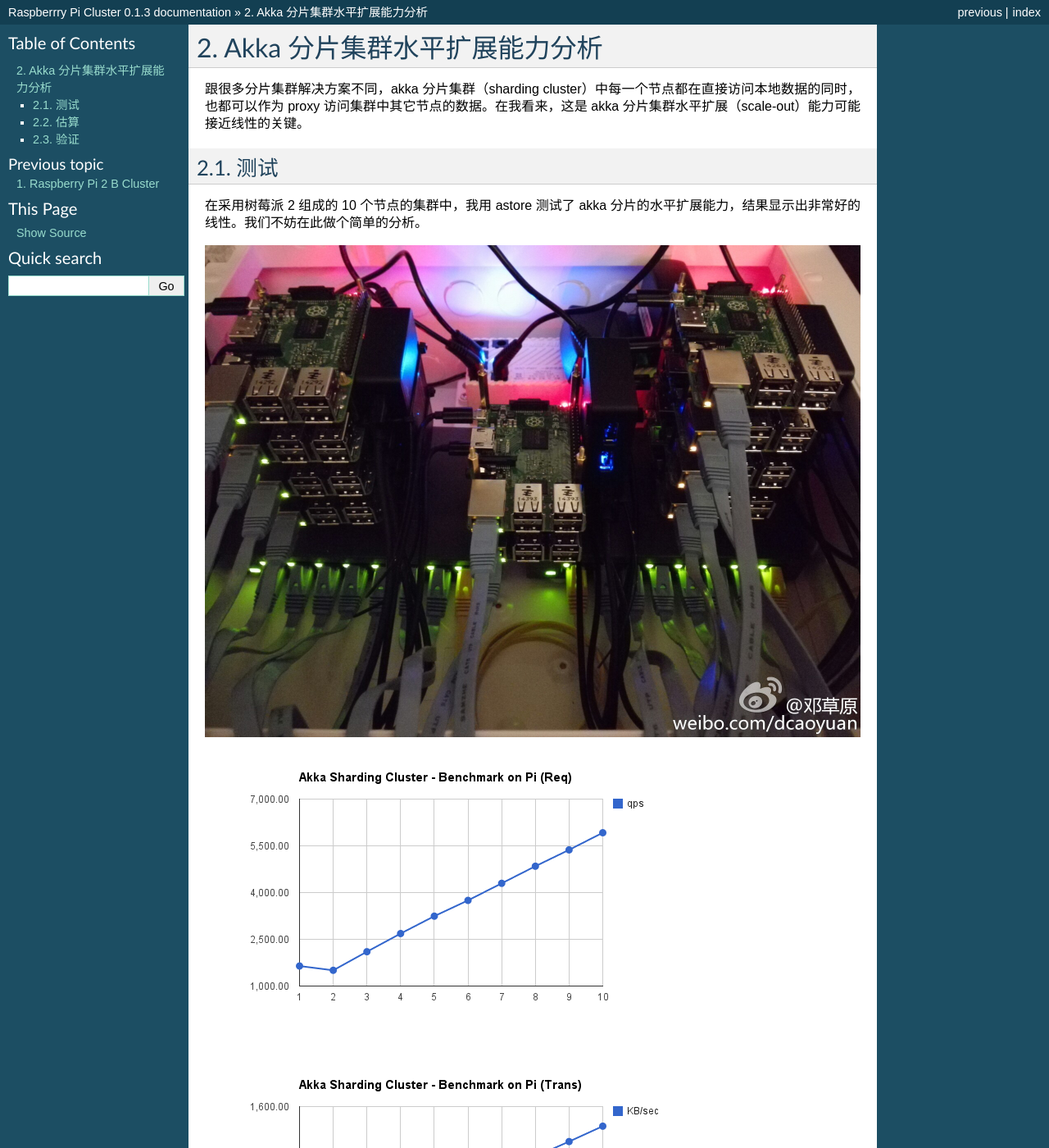
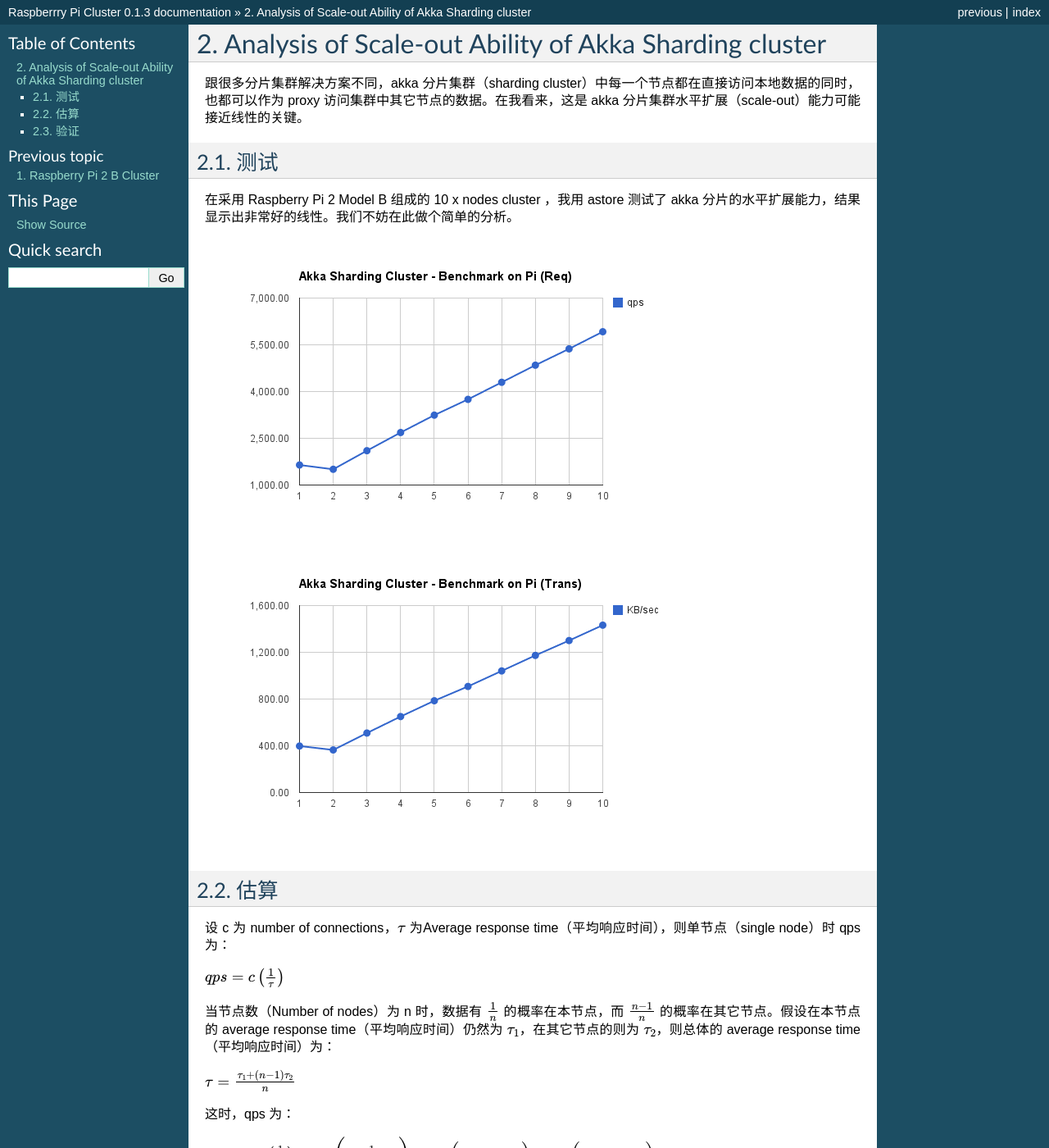
Before and after one commit to dcaoyuan/papers, a Sphinx documentation site: the page built from docs/source/rpi_cluster/benchmark.rst, in a window 1280 px wide and 1400 px high. Shown: the whole window at 82% size. Built offline with Sphinx 7.4.7, drawn with Linux system fonts in a browser that asks for light colours; formulas are drawn with MathJax 3; some of the changed text lies outside the part shown.

Commit message:
Mixed Chinese/English

```diff
--- a/docs/source/rpi_cluster/benchmark.rst
+++ b/docs/source/rpi_cluster/benchmark.rst
@@ -1,15 +1,12 @@
-Akka 分片集群水平扩展能力分析
-============================================
+Analysis of Scale-out Ability of Akka Sharding cluster
+============================================================
 
 跟很多分片集群解决方案不同，akka 分片集群（sharding cluster）中每一个节点都在直接访问本地数据的同时，也都可以作为 proxy 访问集群中其它节点的数据。在我看来，这是 akka 分片集群水平扩展（scale-out）能力可能接近线性的关键。
 
 测试
 -------
 
-在采用树莓派 2 组成的 10 个节点的集群中，我用 astore 测试了 akka 分片的水平扩展能力，结果显示出非常好的线性。我们不妨在此做个简单的分析。
-
-.. image:: images/rpi_cluster_running.png
-   :alt: rpi cluster running
+在采用 Raspberry Pi 2 Model B 组成的 10 x nodes cluster ，我用 astore 测试了 akka 分片的水平扩展能力，结果显示出非常好的线性。我们不妨在此做个简单的分析。
 
 .. image:: images/rpi_cluster_qps.png
    :alt: rpi cluster req/secs
@@ -20,11 +17,11 @@ Akka 分片集群水平扩展能力分析
 估算
 -----------
 
-设 c 为连接数，\ :math:`\tau` 为平均响应时间，则单节点时 qps 为：
+设 c 为 number of connections，\ :math:`\tau` 为Average response time（平均响应时间），则单节点（single node）时 qps 为：
 
 :math:`qps = c \left(\frac{1}{\tau}\right)`
 
-当节点数为 n 时，数据有 \ :math:`\frac{1}{n}` 的概率在本节点，而 \ :math:`\frac{n-1}{n}` 的概率在其它节点。假设在本节点的平均响应时间仍然为 \ :math:`\tau_1`，在其它节点的则为 \ :math:`\tau_2`，则总体的平均响应时间为：
+当节点数（Number of nodes）为 n 时，数据有 \ :math:`\frac{1}{n}` 的概率在本节点，而 \ :math:`\frac{n-1}{n}` 的概率在其它节点。假设在本节点的 average response time（平均响应时间）仍然为 \ :math:`\tau_1`，在其它节点的则为 \ :math:`\tau_2`，则总体的 average response time（平均响应时间）为：
 
 :math:`\tau=\frac{\tau_1 + (n-1)\tau_2}{n}`
 
@@ -51,11 +48,11 @@ Akka 分片集群水平扩展能力分析
 
 连接数 \ :math:`c=100`
 
-单节点时，平均响应时间 \ :math:`\tau=0.06s`，则：
+单节点（single node）时，平均响应时间 \ :math:`\tau=0.06s`，则：
 
 :math:`qps = 100 \left(\frac{1}{0.06}\right) = 1667`
 
-多节点情况下，假设 \ :math:`\tau_1=0.06s` 不变，根据测试数据可以估算出 \ :math:`\tau_2=0.180s` 左右，则：
+多节点（multiple nodes）情况下，假设 \ :math:`\tau_1=0.06s` 不变，根据测试数据可以估算出 \ :math:`\tau_2=0.180s` 左右，则：
 
 :math:`qps=100n \left(\frac{n}{0.18n - 0.12}\right)`
 
```
